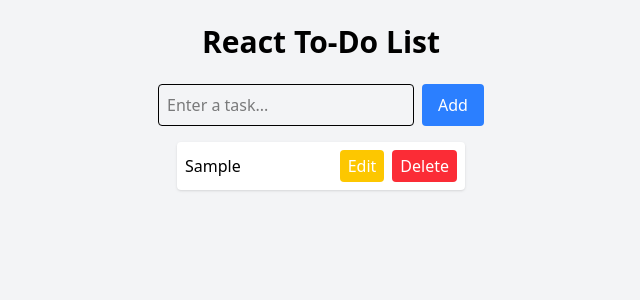
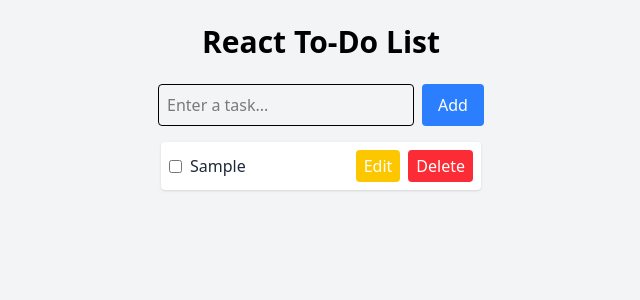
Before and after one commit to Sonukathat/todo-react, a React (Vite) app: page / in a window 1280 px wide. Both pictures are taken after typing "Sample" into the empty fields and a click on the button "Add". Shown: the top 300 px of the page, without its empty margins (319-959 px from the left). Built offline with nearby package versions, Linux system fonts and the light colour scheme.

Commit message:
add mark read

```diff
--- a/src/App.jsx
+++ b/src/App.jsx
@@ -10,12 +10,12 @@
 
     if (editIndex !== null) {
       const updated = tasks.map((task, i) =>
-        i === editIndex ? input : task
+        i === editIndex ? { ...task, text: input } : task
       );
       setTasks(updated);
       setEditIndex(null);
     } else {
-      setTasks([...tasks, input]);
+      setTasks([...tasks, { text: input, completed: false }]);
     }
     setInput("");
   };
@@ -26,8 +26,15 @@
   };
 
   const handleEdit = (index) => {
-    setInput(tasks[index]);
+    setInput(tasks[index].text);
     setEditIndex(index);
+  };
+
+  const handleToggle = (index) => {
+    const updated = tasks.map((task, i) =>
+      i === index ? { ...task, completed: !task.completed } : task
+    );
+    setTasks(updated);
   };
 
   return (
@@ -50,13 +57,29 @@
         </button>
       </div>
 
-      <ul className="w-72">
+      <ul className="w-80">
         {tasks.map((task, index) => (
           <li
             key={index}
             className="flex justify-between items-center bg-white shadow p-2 mb-2 rounded"
           >
-            <span>{task}</span>
+            <div className="flex items-center space-x-2">
+              <input
+                type="checkbox"
+                checked={task.completed}
+                onChange={() => handleToggle(index)}
+              />
+              <span
+                className={`${
+                  task.completed
+                    ? "line-through text-gray-400"
+                    : "text-gray-800"
+                }`}
+              >
+                {task.text}
+              </span>
+            </div>
+
             <div className="space-x-2">
               <button
                 onClick={() => handleEdit(index)}
```
